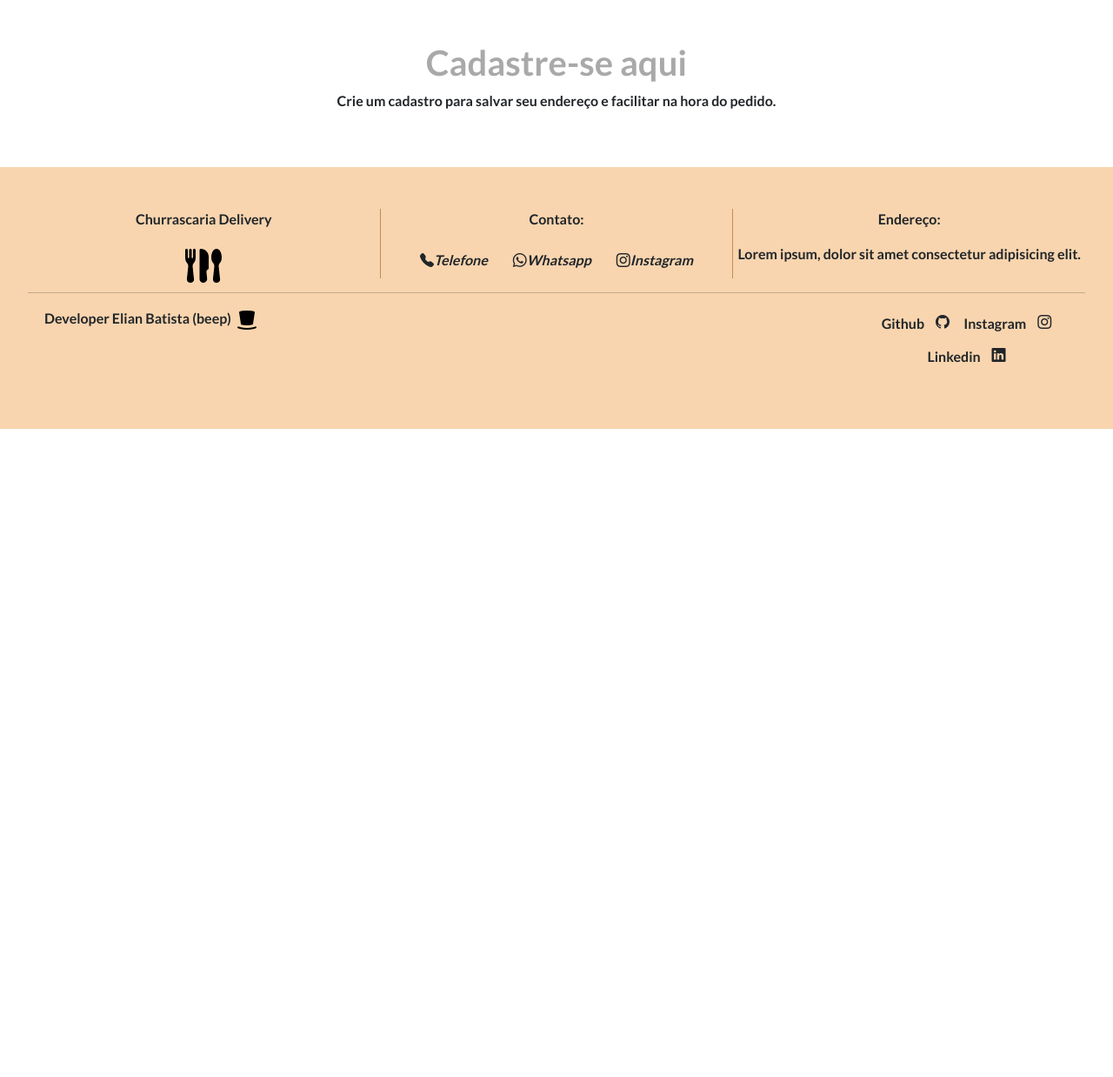
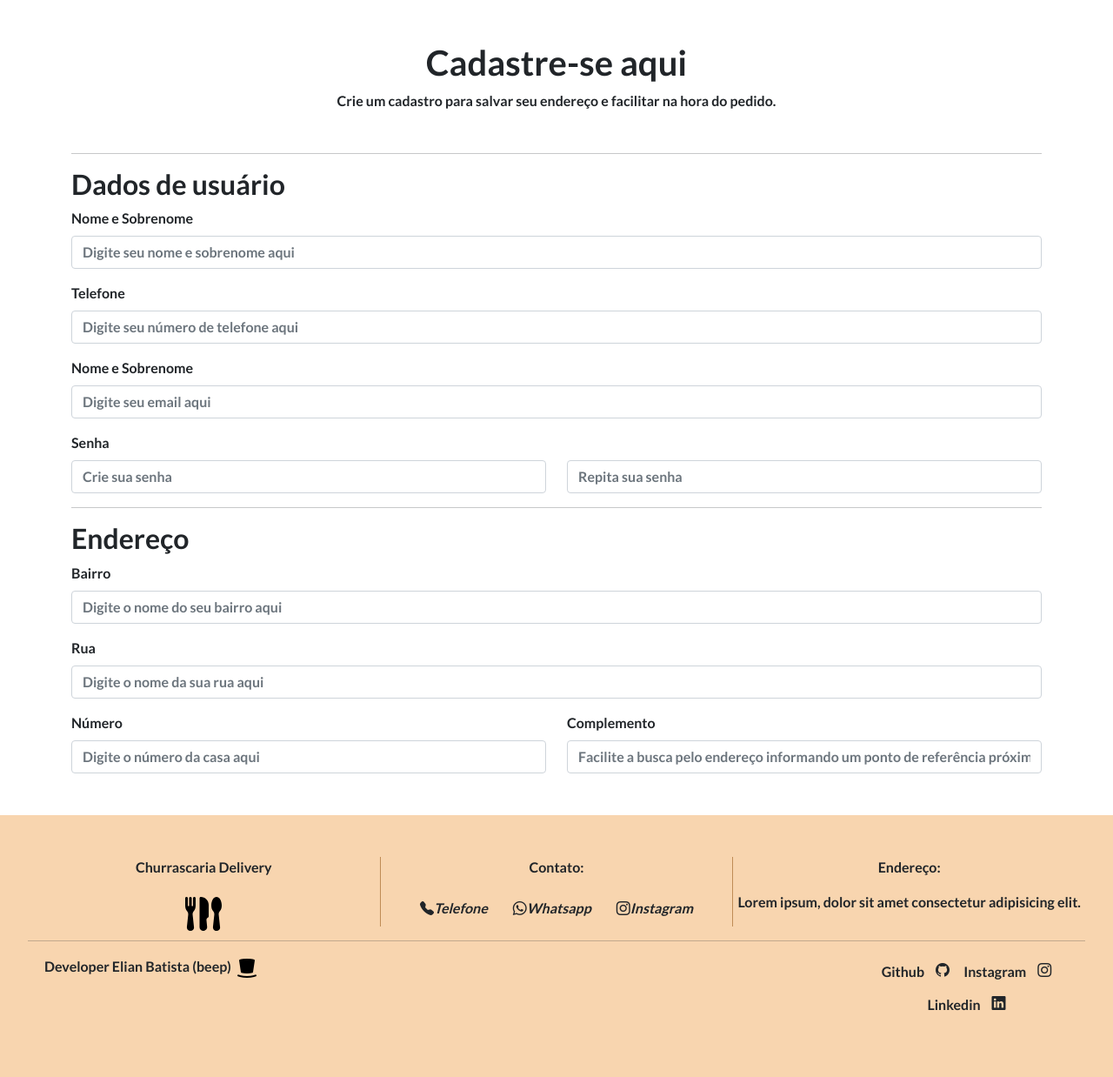
Before and after one commit to Elian-beep/delivery-restaurant, a PHP site: page /Cliente/Cadastro/cadastro.php in a window 1280 px wide. Shown: the whole page at 87% size. Before the commit the page ends 493 px from the top, so only its background shows below. Run offline with PHP 8.4, Linux system fonts and the light colour scheme.

Commit message:
criação parcial da tela de cadastro

```diff
--- a/Cliente/Cadastro/cadastro.php
+++ b/Cliente/Cadastro/cadastro.php
@@ -20,6 +20,8 @@
   <link rel="stylesheet" href="../Styles/footer.css">
   <!-- CSS DOS TITULOS -->
   <link rel="stylesheet" href="titulos.css">
+  <!-- CSS DO FORMULARIO DE CADASTRO -->
+  <link rel="stylesheet" href="formulario-cadastro.css">
 
 
   <title>Churrascaria Delivery</title>
@@ -29,10 +31,73 @@
 
   <!-- INICIO: TITULOS INICIAIS -->
   <div class="container" id="titulos">
-    <h1 class="font-color-B04">Cadastre-se aqui</h1>
+    <h1>Cadastre-se aqui</h1>
     <p>Crie um cadastro para salvar seu endereço e facilitar na hora do pedido.</p>
-  </div>
-  <!-- FIM: TITULOS INICIAIS -->
+  </div><!-- FIM: TITULOS INICIAIS -->
+
+  <!-- INICIO: FORMULARIO DE CADASTRO -->
+  <div class="container" id="form-cadastro">
+
+    <hr>
+    <h2>Dados de usuário</h2> <!-- ------------------------------------------------------------------------ -->
+
+    <div class="mb-3">
+      <!-- NOME -->
+      <label class="form-label">Nome e Sobrenome</label>
+      <input type="text" class="form-control" placeholder="Digite seu nome e sobrenome aqui" require>
+    </div>
+
+    <div class="mb-3">
+      <!-- TELEFONE -->
+      <label class="form-label">Telefone</label>
+      <input type="text" class="form-control" placeholder="Digite seu número de telefone aqui" require>
+    </div>
+
+    <div class="mb-3">
+      <!-- EMAIL -->
+      <label class="form-label">Nome e Sobrenome</label>
+      <input type="email" class="form-control" placeholder="Digite seu email aqui">
+    </div>
+
+    <div class="row">
+      <!-- SENHA -->
+      <label class="form-label">Senha</label>
+      <div class="col">
+        <input type="password" class="form-control" placeholder="Crie sua senha" aria-label="First name">
+      </div>
+      <div class="col">
+        <input type="password" class="form-control" placeholder="Repita sua senha" aria-label="Last name">
+      </div>
+    </div>
+
+    <hr>
+    <h2>Endereço</h2> <!-- ------------------------------------------------------------------------ -->
+
+    <div class="mb-3">
+      <!-- BAIRRO -->
+      <label class="form-label">Bairro</label>
+      <input type="text" class="form-control" placeholder="Digite o nome do seu bairro aqui" require>
+    </div>
+
+    <div class="mb-3">
+      <!-- RUA -->
+      <label class="form-label">Rua</label>
+      <input type="text" class="form-control" placeholder="Digite o nome da sua rua aqui" require>
+    </div>
+
+    <div class="row">
+      <!-- NÚMERO E COMPLEMENTO -->
+      <div class="col">
+        <label class="form-label">Número</label>
+        <input type="number" class="form-control" placeholder="Digite o número da casa aqui" require>
+      </div>
+      <div class="col">
+        <label class="form-label">Complemento</label>
+        <input type="text" class="form-control" placeholder="Facilite a busca pelo endereço informando um ponto de referência próximo">
+      </div>
+    </div>
+
+  </div><!-- FIM: FORMULARIO DE CADASTRO -->
 
   <!-- INICIO: FOOTER -->
   <div class="container-fluid color-A01" id="footer">
--- /dev/null
+++ b/Cliente/Cadastro/formulario-cadastro.css
@@ -0,0 +1,6 @@
+
+
+
+#form-cadastro{
+    margin-top: 2em;
+}
--- a/Cliente/Cadastro/titulos.css
+++ b/Cliente/Cadastro/titulos.css
@@ -2,7 +2,6 @@
     margin-top: 3em;
     display: flex;
     flex-direction: column;
-    justify-content: center;
     align-items: center;
 }
 
```
